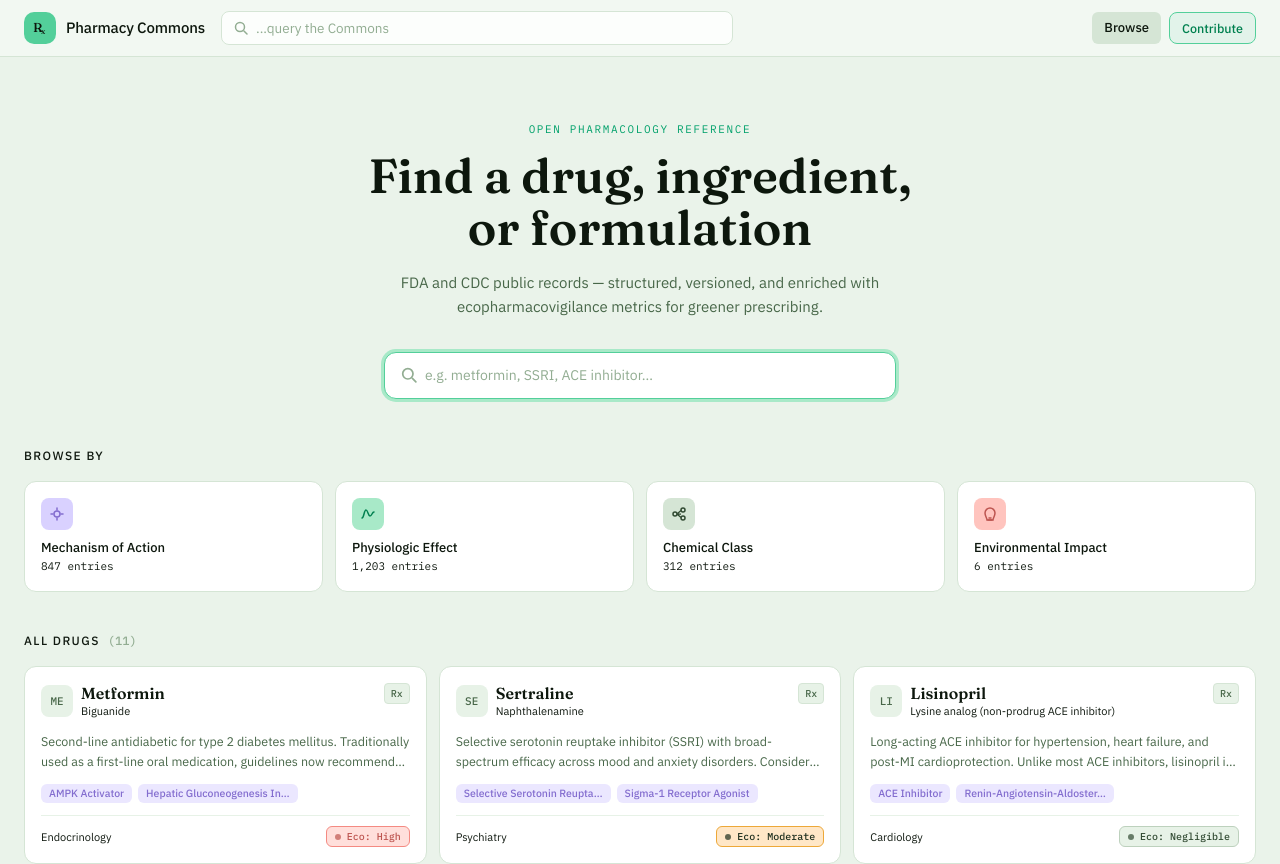
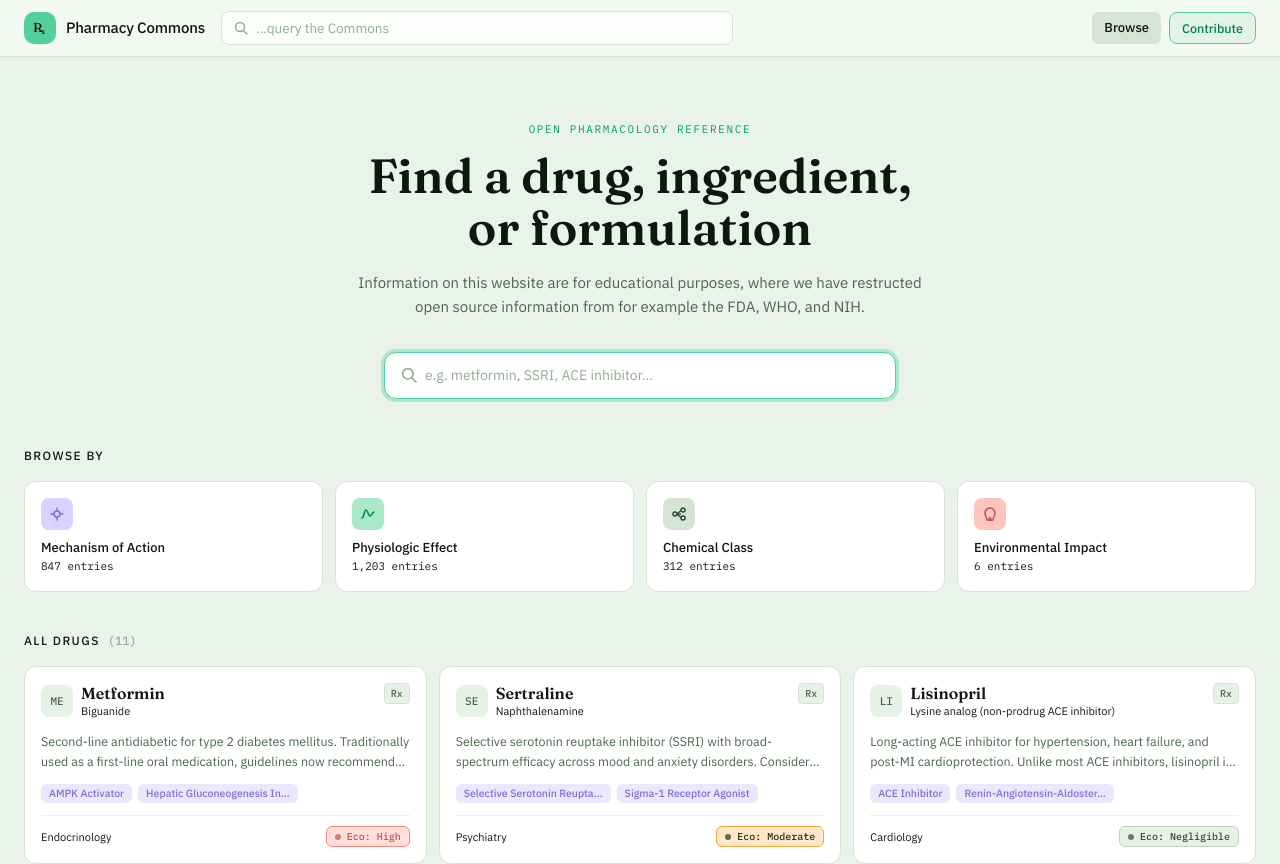
Before and after one commit to JoshuaSemock/pharmacycommons.org, a React (Vite) app: page / in a window 1280 px wide. Shown: the top 864 px of the page. Built offline with nearby package versions, Linux system fonts and the light colour scheme; the HTML template or start-up script is replaced by a standard one.

Commit message:
Update SearchView.tsx

```diff
--- a/src/SearchView.tsx
+++ b/src/SearchView.tsx
@@ -38,7 +38,7 @@ export default function SearchView({ initialQuery, onNavigate }: SearchViewProps
           Find a drug, ingredient,<br className="hidden sm:block" /> or formulation
         </h1>
         <p className="mx-auto max-w-xl font-sans text-[15px] text-sage-600 leading-relaxed mb-8">
-          FDA and CDC public records — structured, versioned, and enriched with ecopharmacovigilance metrics for greener prescribing.
+          Information on this website are for educational purposes, where we have restructed open source information from for example the FDA, WHO, and NIH.
         </p>
 
         {/* Search bar */}
```
